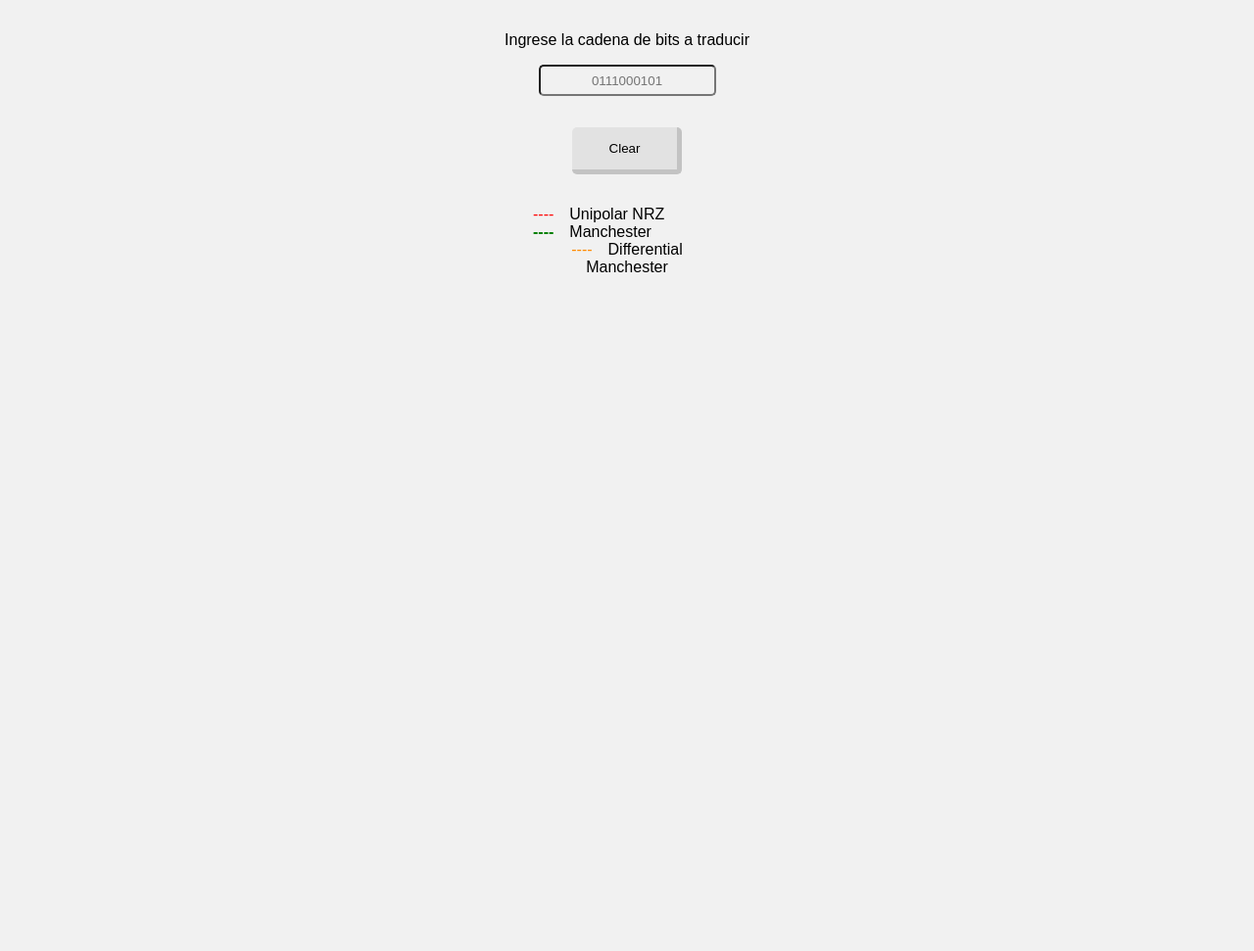
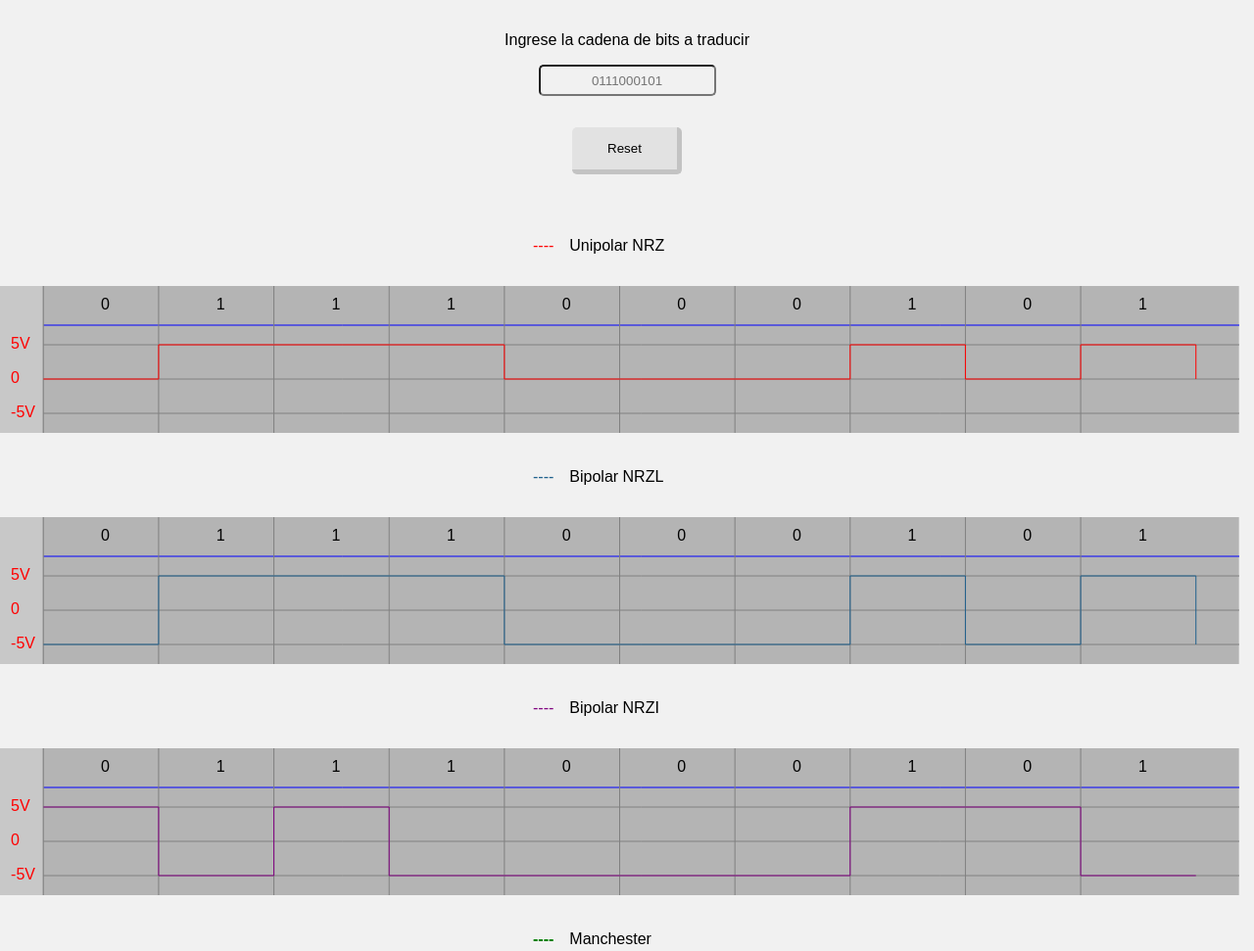
Before and after one commit to Rebjai/encoding-js, a plain HTML site: page index.html in a window 1280 px wide. Shown: the top 971 px of the page at 98% size. Before the commit the page ends 930 px from the top, so only its background shows below. Drawn offline with Linux system fonts and the light colour scheme.

Commit message:
style fixes,NRZL and NRZI added

```diff
--- a/encoding.js
+++ b/encoding.js
@@ -4,6 +4,12 @@ const $ = (str) => document.querySelector(str)
 //get elements
 let unipolarPositiveNonReturnZeroCanvas = document.getElementById('positiveUnipolarNonReturnToZero');
 let ctxUnipolar = unipolarPositiveNonReturnZeroCanvas.getContext("2d");
+
+let bipolarNRZLCanvas = document.getElementById('bipolarNRZL');
+let ctxbipolarNRZL = bipolarNRZLCanvas.getContext("2d");
+
+let bipolarNRZICanvas = document.getElementById('bipolarNRZI');
+let ctxbipolarNRZI = bipolarNRZICanvas.getContext("2d");
 
 let manchesterCanvas = document.getElementById('manchester');
 let ctxManchester = manchesterCanvas.getContext("2d");
@@ -36,6 +42,8 @@ let midPoint = graphHeight / 2 + topMargin
 function graph() {
     bitString = $('#bits').value != '' ? $('#bits').value : '0111000101'
     draw()
+    draw(bipolarNRZLCanvas, ctxbipolarNRZL, NRZL)
+    draw(bipolarNRZICanvas, ctxbipolarNRZI, NRZI)
     draw(manchesterCanvas, ctxManchester, manchesterize)
     draw(diffManchesterCanvas, ctxDiffManchester, diffManchester)
     draw(diffManchesterCanvas2, ctxDiffManchester2, diffManchester, false)
@@ -51,7 +59,7 @@ function draw(canvas = unipolarPositiveNonReturnZeroCanvas, ctx = ctxUnipolar, e
 
     //setup
 
-    canvas.width = window.innerWidth
+    canvas.width = window.innerWidth-15
     sideMargin = canvas.width * marginPercetage
     graphWidth = canvas.width - (sideMargin * 2)
     graphHeight = unipolarPositiveNonReturnZeroCanvas.height - topMargin
@@ -113,7 +121,7 @@ function getBitLabels(arr = bitArray, ctx = ctxUnipolar) {
 }
 
 function drawLine(x1, y1, x2, y2, ctx = ctxUnipolar, color = 'gray') {
-    console.log('drawing line on', ctx);
+    // console.log('drawing line on', ctx);
 
     ctx.beginPath()
     ctx.strokeStyle = color
@@ -232,6 +240,96 @@ function unipolarNonZero(arr = [], ctx = unipolarCtx) {
     ctx.stroke()
     ctx.closePath()
 }
+function NRZL(arr = [], ctx = ctxbipolarNRZL) {
+    console.log('encoding bipolar NRZL in', ctx);
+
+    let newArr = arr
+    let sliceWidth = graphWidth / newArr.length
+    let x = sideMargin;
+    ctx.moveTo(sideMargin, midPoint)
+
+    let wasZero = true
+    ctx.strokeStyle = '#1F618D'
+    ctx.beginPath()
+    for (let i = 0; i < newArr.length; i++) {
+        let label = newArr[i]
+
+        if (label == '0' && wasZero) {
+            ctx.lineTo(x, bottomPoint)
+            // console.log('0 -> 0');
+
+        } else if (label == '0' && !wasZero) {
+
+            ctx.lineTo(x , topPoint)
+            ctx.lineTo(x , bottomPoint)
+            wasZero = true
+            // console.log('1 -> 0');
+        }
+        else if (label == '1' && wasZero) {
+            ctx.lineTo(x , bottomPoint)
+            ctx.lineTo(x , topPoint)
+            wasZero = false
+            // console.log('0 -> 1');
+            // ctx.lineTo(x+ sideMargin, midPoint)
+        }
+        else {
+            ctx.lineTo(x, topPoint)
+            // console.log('1 -> 1');
+        }
+
+        x += sliceWidth;
+    }
+    if (wasZero) {
+        ctx.lineTo(x, bottomPoint)
+        // console.log('0 -> 0');
+    } else {
+        ctx.lineTo(x, topPoint)
+        ctx.lineTo(x, bottomPoint)
+        // console.log('1 -> 1');
+    }
+    ctx.stroke()
+    ctx.closePath()
+}
+function NRZI(arr = [], ctx = ctxbipolarNRZI) {
+    console.log('encoding bipolar NRZI in', ctx);
+
+    let newArr = arr
+    let sliceWidth = graphWidth / newArr.length
+    let x = sideMargin;
+    ctx.moveTo(sideMargin, midPoint)
+
+    let isPositive = false
+    ctx.strokeStyle = 'purple'
+    ctx.beginPath()
+    for (let i = 0; i < newArr.length; i++) {
+        let label = newArr[i]
+
+        if(label == '1' && isPositive){
+            ctx.lineTo(x, topPoint)
+            ctx.lineTo(x + sliceWidth, topPoint)
+            isPositive = false
+        }
+        else if(label == '1' && !isPositive){
+            ctx.lineTo(x, bottomPoint)
+            ctx.lineTo(x + sliceWidth, bottomPoint)
+            isPositive = true
+        }
+        else if(label == '0' && isPositive){
+            ctx.lineTo(x, bottomPoint)
+            ctx.lineTo(x + sliceWidth, bottomPoint)
+        }
+        else {
+
+            ctx.lineTo(x, topPoint)
+            ctx.lineTo(x + sliceWidth, topPoint)
+
+        }
+        x += sliceWidth;
+    }
+
+    ctx.stroke()
+    ctx.closePath()
+}
 
 function diffManchester(arr = [], ctx = unipolarCtx, startingVal = true) {
     console.log('encoding diffManchester in', ctx);
@@ -297,3 +395,4 @@ function clearText() {
 }
 
 $('#bits').addEventListener('keyup',e => graph())
+graph()
--- a/index.html
+++ b/index.html
@@ -15,28 +15,65 @@
         <br>
         <input type="text" name="bits" id="bits" placeholder="0111000101">
         <br>
-        <button id="btn-bits" onclick="clearText()">Clear</button>
+        <button id="btn-bits" onclick="clearText()">Reset</button>
+
+
+
+
+
+
+
+    </div>
+    <div class="container">
         <div class="flex-container">
             <div class="tag">
-
                 <div id="tag-unipolar">Unipolar NRZ</div>
             </div>
+        </div>
+    </div>
+    <canvas id="positiveUnipolarNonReturnToZero" width="800px"></canvas>
+    <div class="container">
+        <div class="flex-container">
+            <div class="tag">
+                <div id="tag-bipolar-nrz">Bipolar NRZL</div>
+            </div>
+        </div>
+    </div>
+    <canvas id="bipolarNRZL" width="800px"></canvas>
+
+    <div class="container">
+        <div class="flex-container">
+            <div class="tag">
+                <div id="tag-bipolar-nrzi">Bipolar NRZI</div>
+            </div>
+        </div>
+    </div>
+    <canvas id="bipolarNRZI" width="800px"></canvas>
+    <div class="container">
+        <div class="flex-container">
             <div class="tag">
                 <div id="tag-manchester">Manchester</div>
             </div>
+        </div>
+    </div>
+    <canvas id="manchester" width="800px"></canvas>
+    <div class="container">
+        <div class="flex-container">
             <div class="tag">
                 <div id="tag-diff-manchester">Differential Manchester</div>
             </div>
+        </div>
+    </div>
+        <canvas id="diffManchester" width="800px"></canvas>
+    <div class="container">
+        <div class="flex-container">
+            <div class="tag">
+                <div id="tag-diff-manchester">Differential Manchester</div>
+            </div>
+        </div>
+    </div>
+        <canvas id="diffManchester2" width="800px"></canvas>
 
-        </div>
-
-
-    </div>
-
-    <canvas id="positiveUnipolarNonReturnToZero" width="800px"></canvas>
-    <canvas id="manchester" width="800px"></canvas>
-    <canvas id="diffManchester" width="800px"></canvas>
-    <canvas id="diffManchester2" width="800px"></canvas>
 
     <script src="encoding.js"></script>
 </body>
--- a/style.css
+++ b/style.css
@@ -4,6 +4,9 @@
     padding: 0;
     font-family: 'Orbitron', sans-serif;
     background: rgb(241, 241, 241);
+}
+body{
+    width: 100%;
 }
 
 .container {
@@ -26,6 +29,24 @@
 
 #tag-unipolar::before {
     color: red;
+    content: "----";
+    border-radius: 50%;
+    margin-right: 1rem;
+    width: 100%;
+    height: 100%;
+}
+
+#tag-bipolar-nrz::before {
+    color: #1F618D;
+    content: "----";
+    border-radius: 50%;
+    margin-right: 1rem;
+    width: 100%;
+    height: 100%;
+}
+
+#tag-bipolar-nrzi::before {
+    color: purple;
     content: "----";
     border-radius: 50%;
     margin-right: 1rem;
```
